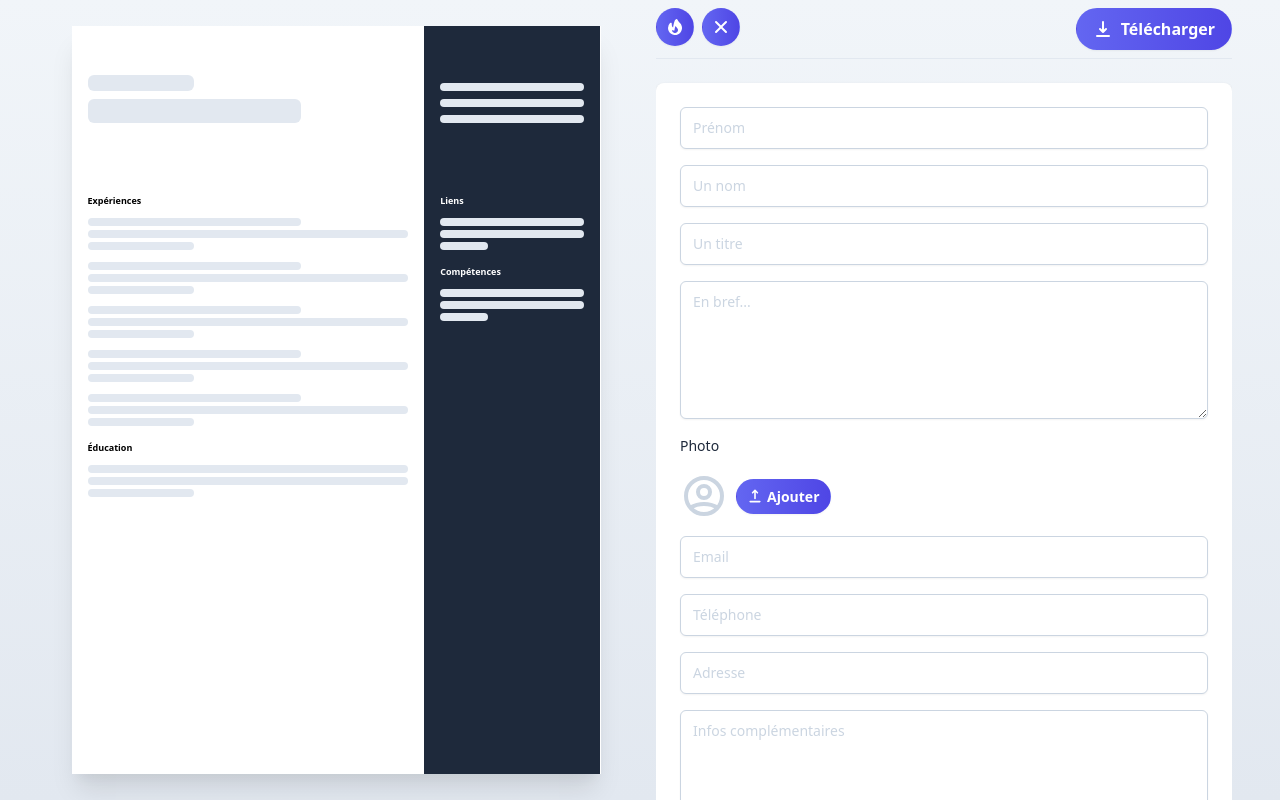
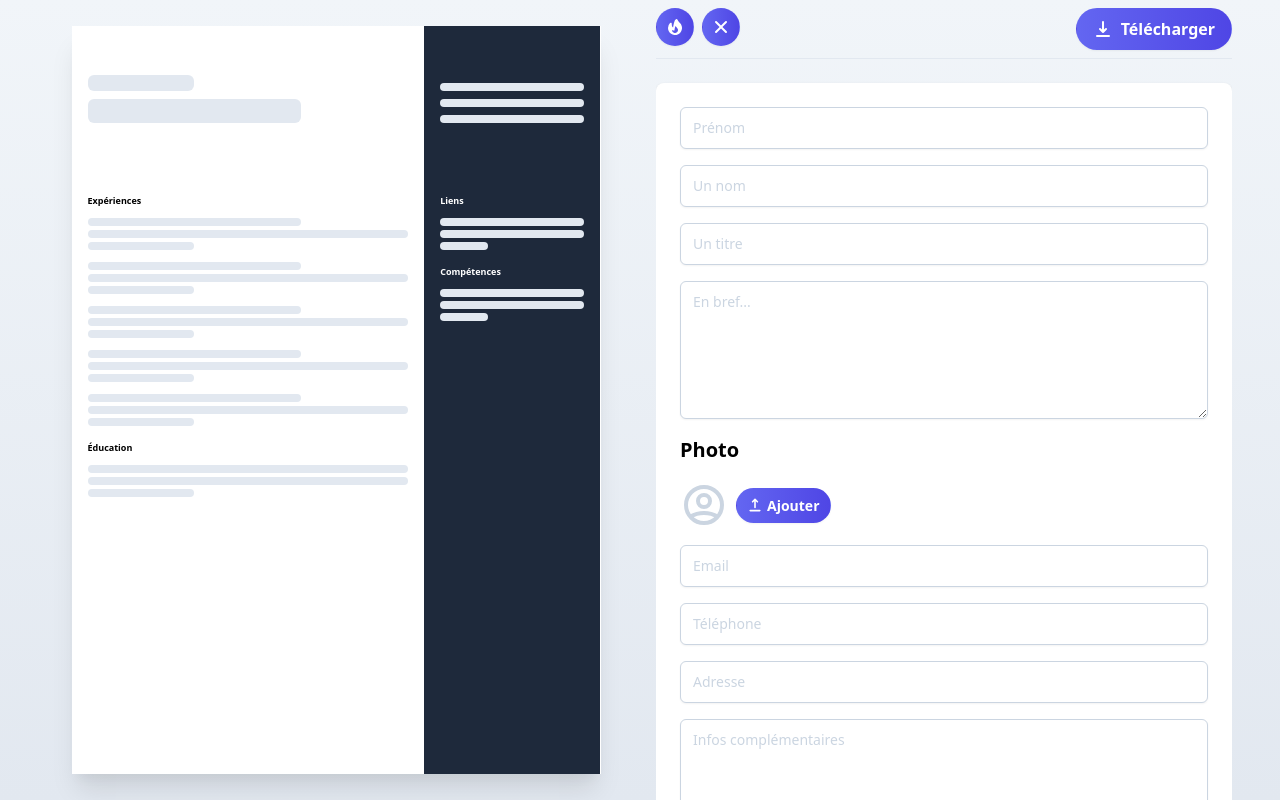
Before and after one commit to NicoBocq/cvite, a Vue app: page / in a window 1280 px wide. Built offline with nearby package versions, Linux system fonts and the light colour scheme; a web font is replaced by a local one.

Commit message:
Change title style

```diff
--- a/src/components/ui/NUpload.vue
+++ b/src/components/ui/NUpload.vue
@@ -1,5 +1,5 @@
 <template>
-  <label for="photo" class="block text-sm font-medium text-gray-800">
+  <label for="photo" class="block text-xl font-bold">
     Photo
   </label>
   <div class="mt-1 flex items-center space-x-2">
```
